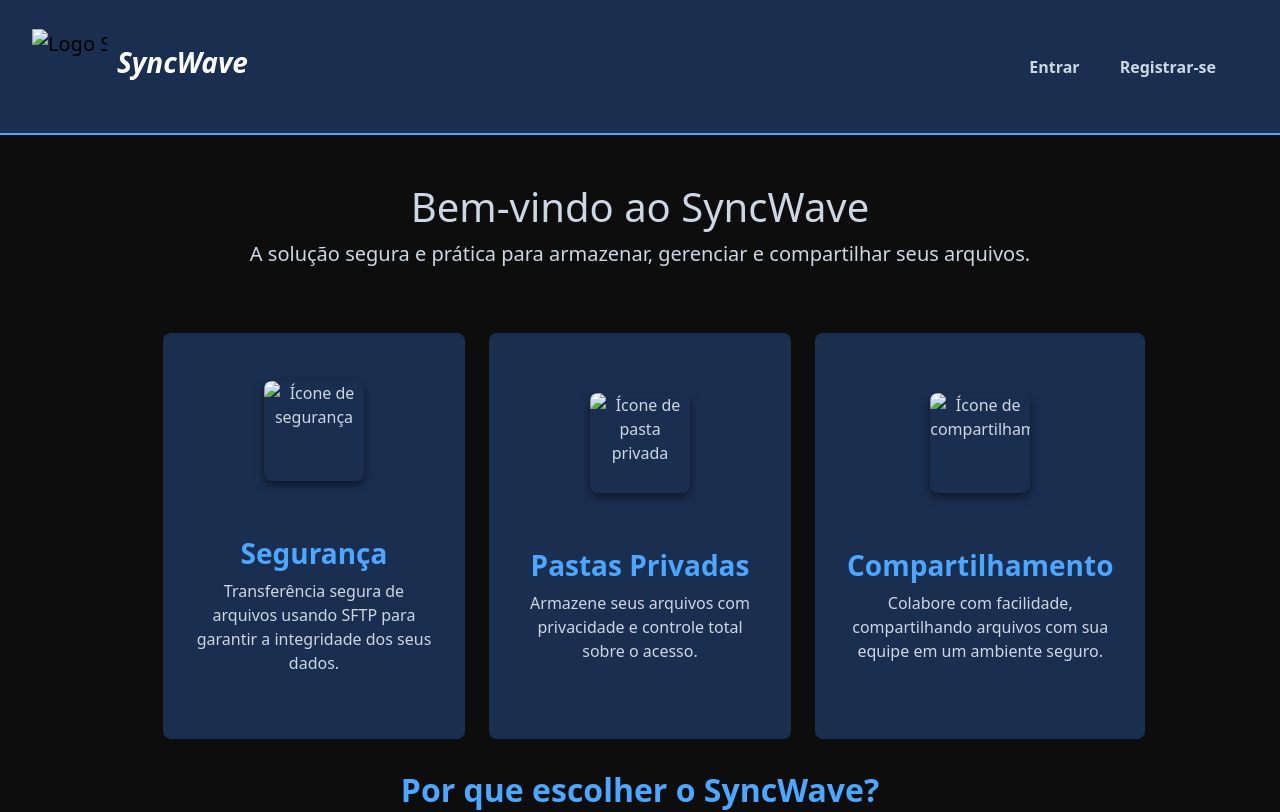
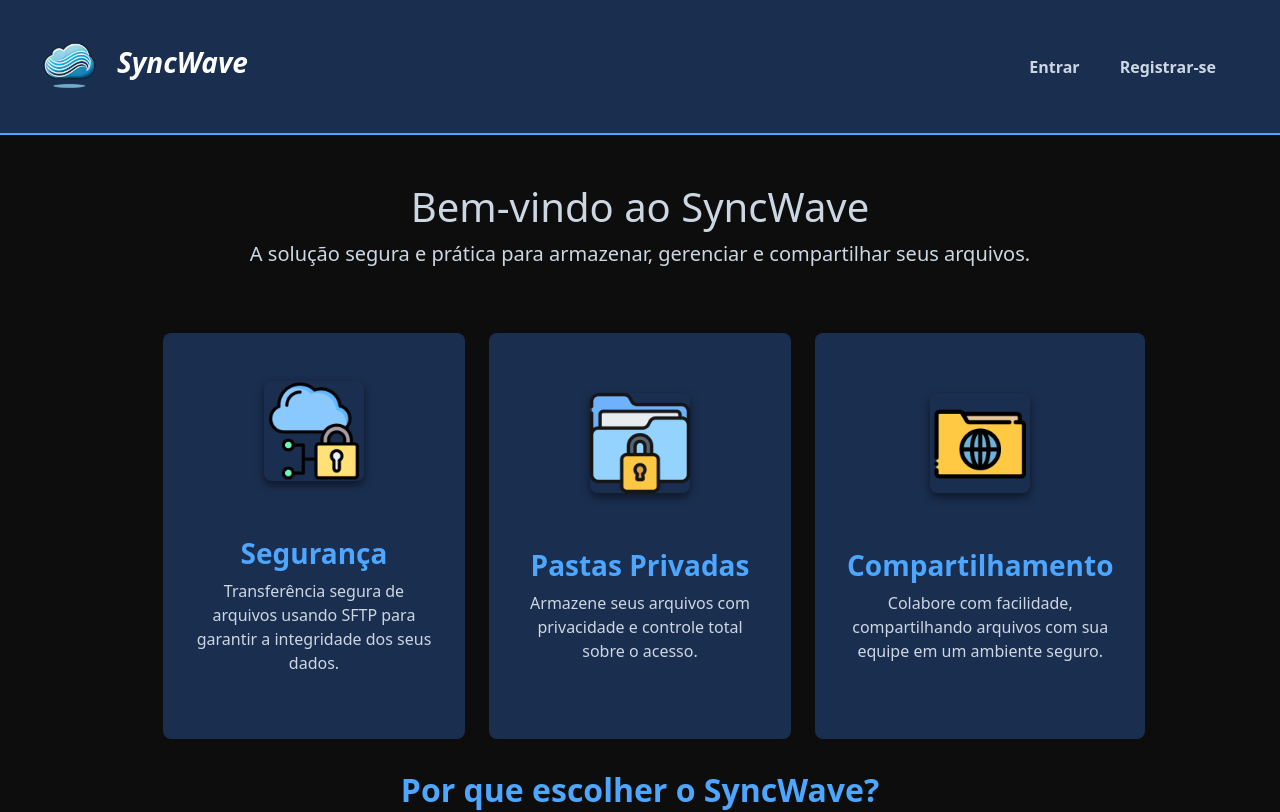
Before and after one commit to vito-hnq/SyncWave, a website: page views/index.html in a window 1280 px wide. Shown: the top 812 px of the page. Drawn offline with nearby package versions, Linux system fonts and the light colour scheme; the site is published under a folder, as on GitHub Pages, so addresses that start at the root find nothing.

Commit message:
Add New Commit

```diff
--- a/views/index.html
+++ b/views/index.html
@@ -118,7 +118,7 @@
 
   <nav class="navbar navbar-expand-lg">
     <a class="navbar-brand d-flex align-items-center" href="#">
-      <img src="/src/icons/logo.png" alt="Logo SyncWave">
+      <img src="../src/icons/logo.png" alt="Logo SyncWave">
       <h3><b><i>SyncWave</i></b></h3>
     </a>
     <div class="collapse navbar-collapse justify-content-end" id="navbarNav">
@@ -142,21 +142,21 @@
     <div class="row text-center justify-content-center d-flex align-items-stretch">
       <div class="col-md-3 d-flex">
         <div class="feature-card">
-          <img src="/src/icons/segurança.png" alt="Ícone de segurança" class="img-100">
+          <img src="../src/icons/segurança.png" alt="Ícone de segurança" class="img-100">
           <h3 class="section-title">Segurança</h3>
           <p>Transferência segura de arquivos usando SFTP para garantir a integridade dos seus dados.</p>
         </div>
       </div>
       <div class="col-md-3 d-flex">
         <div class="feature-card">
-          <img src="/src/icons/pasta privada.png" alt="Ícone de pasta privada" class="img-100">
+          <img src="../src/icons/pasta privada.png" alt="Ícone de pasta privada" class="img-100">
           <h3 class="section-title">Pastas Privadas</h3>
           <p>Armazene seus arquivos com privacidade e controle total sobre o acesso.</p>
         </div>
       </div>
       <div class="col-md-3 d-flex">
         <div class="feature-card">
-          <img src="/src/icons/compatilhamento.png" alt="Ícone de compartilhamento" class="img-100">
+          <img src="../src/icons/compatilhamento.png" alt="Ícone de compartilhamento" class="img-100">
           <h3 class="section-title">Compartilhamento</h3>
           <p>Colabore com facilidade, compartilhando arquivos com sua equipe em um ambiente seguro.</p>
         </div>
```
Also changed, not shown: views/dashboard.html (+1 -1 lines).
